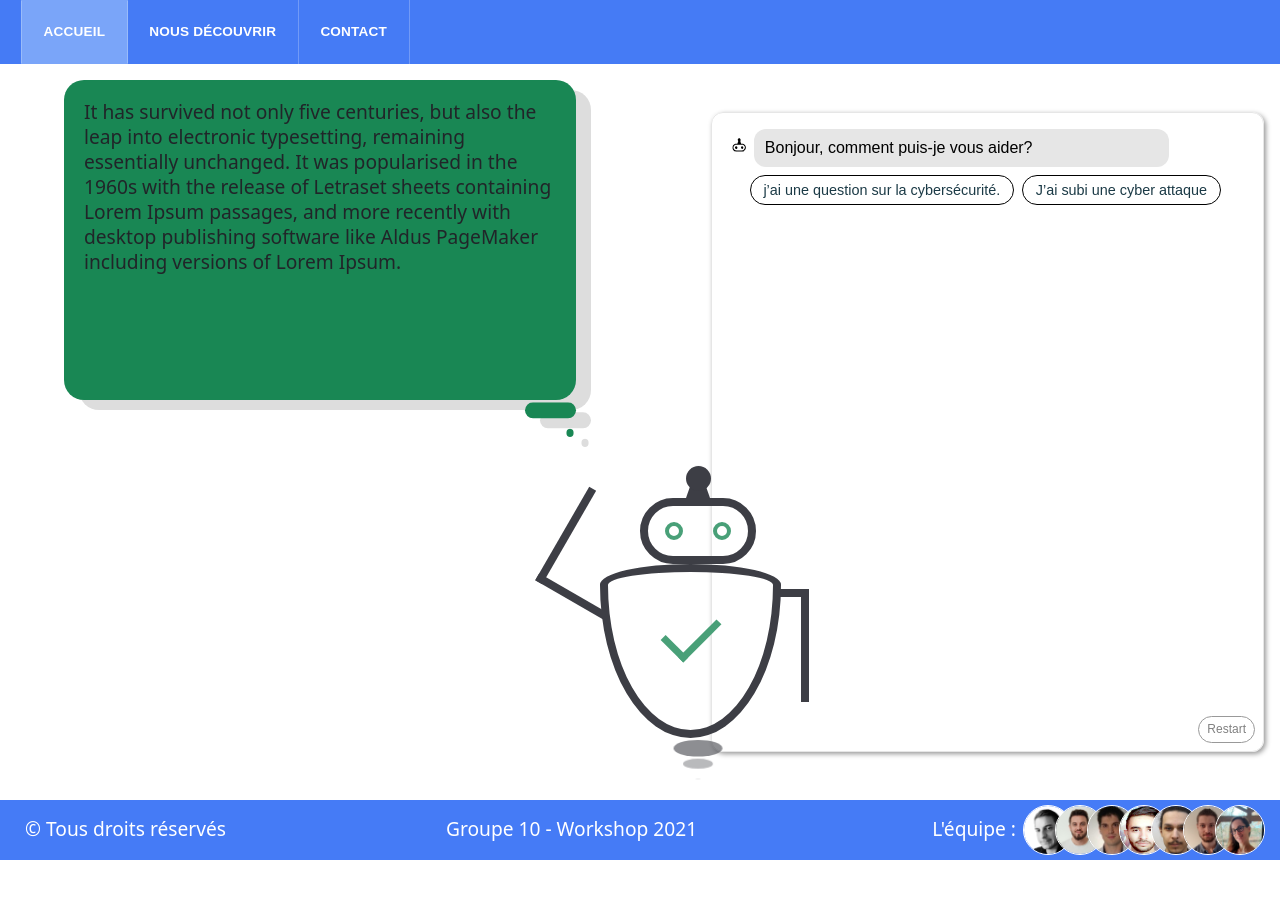
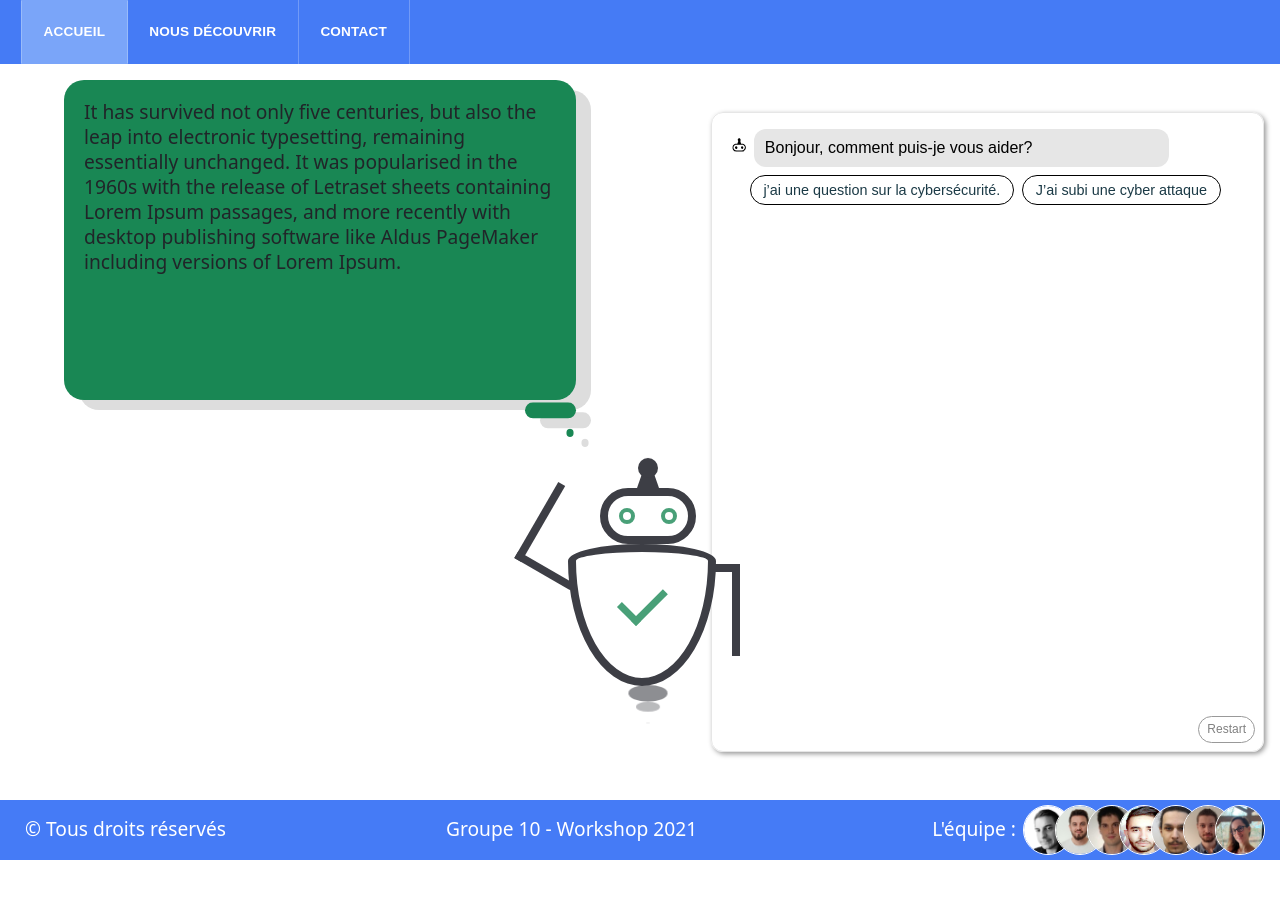
Before and after one commit to thdal/APP-WEB-WORKSHOP-I1, an Angular app in the folder workshop-i1/: page / in a window 1280 px wide. Shown: the top 898 px of the page. After the commit the page ends 860 px from the top, so only its background shows below. Built offline with nearby package versions, Linux system fonts and the light colour scheme.

Commit message:
reduction taille botty & changement levitation

```diff
--- a/workshop-i1/src/app/components/chat-bot/chat-bot.component.css
+++ b/workshop-i1/src/app/components/chat-bot/chat-bot.component.css
@@ -16,8 +16,8 @@
 
 .container-bot {
   position: relative;
-  height: 500px;
-  width: 500px;
+  height: 400px;
+  width: 400px;
   animation: mover 2s infinite alternate;
 }
 
@@ -357,12 +357,12 @@
 }
 
 .chatbot-levi-round:nth-child(2) {
-  margin-top: -3%;
+  margin-top: -4%;
   animation-delay: 1.5s;
 }
 
 .chatbot-levi-round:nth-child(3) {
-  margin-top: -3%;
+  margin-top: -4%;
   animation-delay: 3s;
 }
 
```
